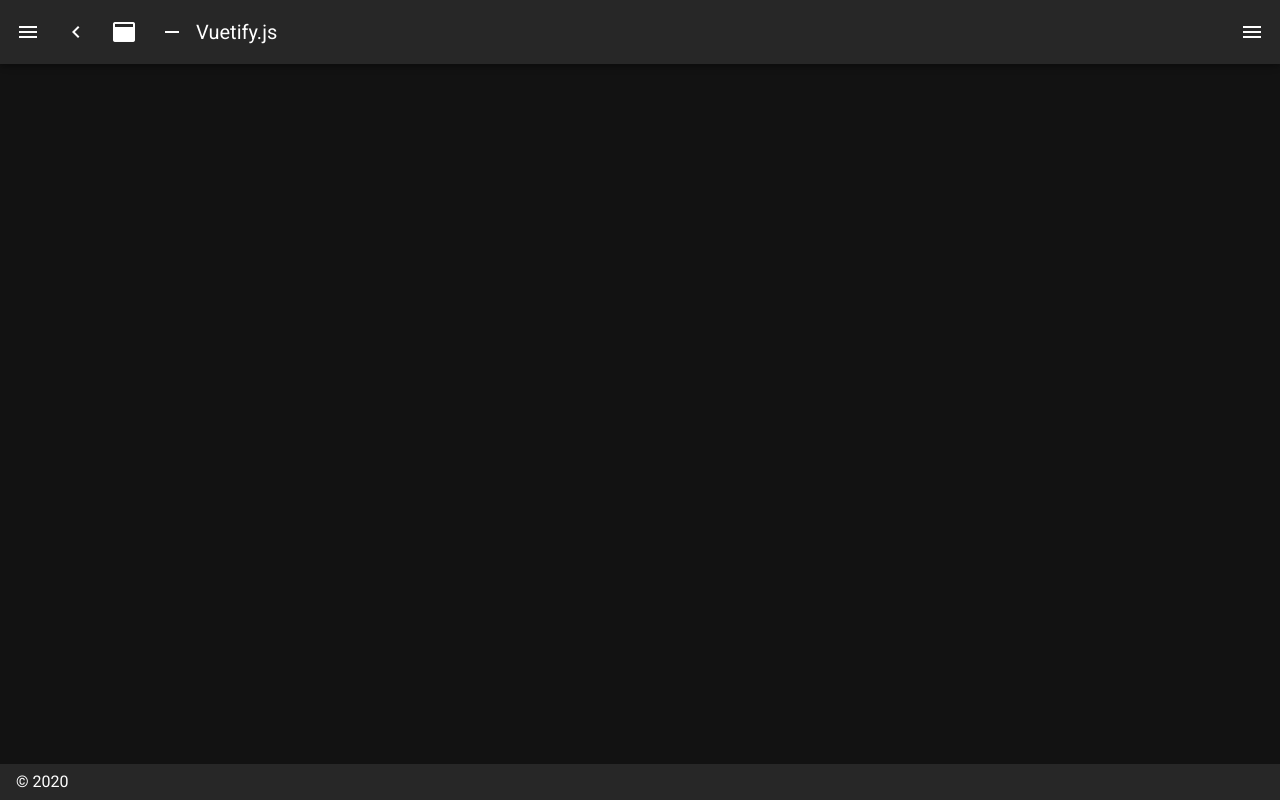
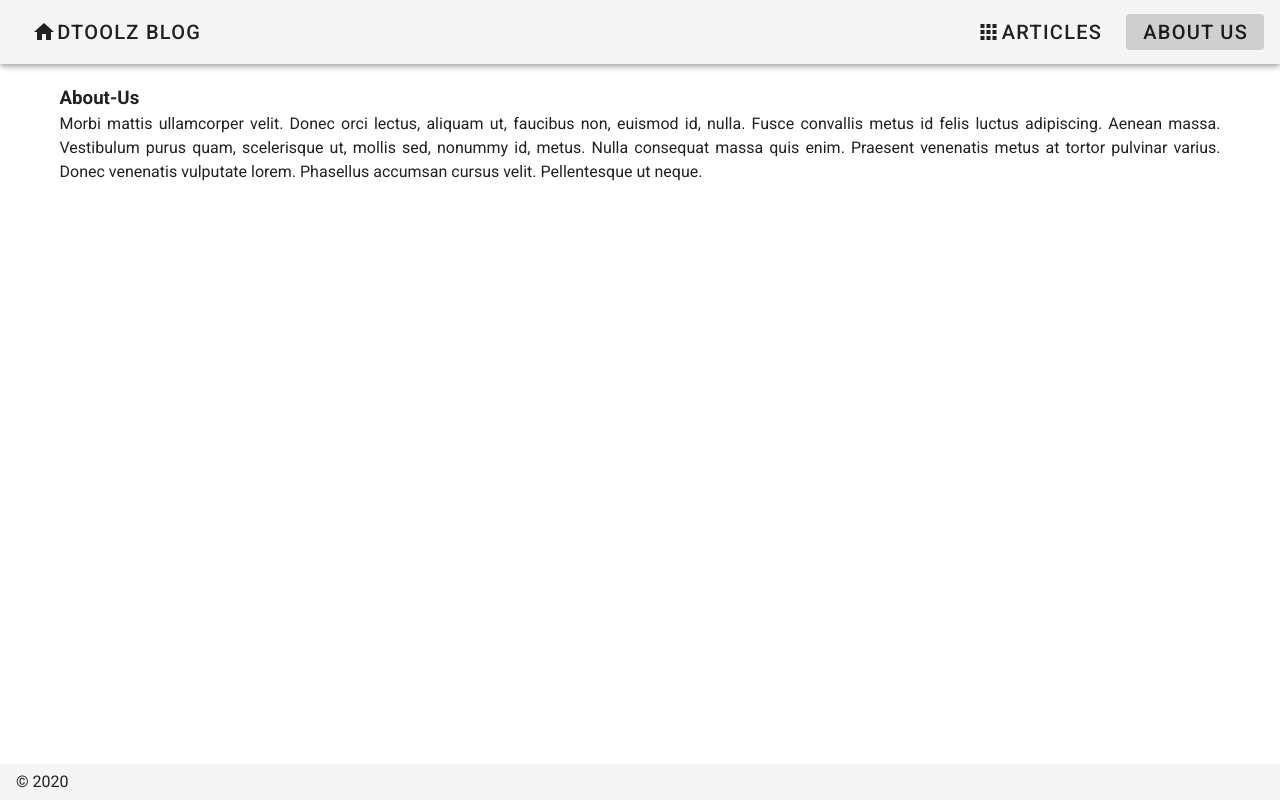
Before and after one commit to dtoolz/SSR-Nuxtjs-Blog, a Nuxt app: page /about in a window 1280 px wide. Before the commit this address had no page. Built offline with nearby package versions, Linux system fonts and the light colour scheme.

Commit message:
basic navigation working

```diff
--- a/layouts/default.vue
+++ b/layouts/default.vue
@@ -1,11 +1,8 @@
 <template>
-  <v-app dark>
+  <v-app light>
     <v-navigation-drawer
       v-model="drawer"
-      :mini-variant="miniVariant"
-      :clipped="clipped"
       fixed
-      app
     >
       <v-list>
         <v-list-item
@@ -24,61 +21,35 @@
         </v-list-item>
       </v-list>
     </v-navigation-drawer>
+
+
+
     <v-app-bar
-      :clipped-left="clipped"
       fixed
-      app
     >
-      <v-app-bar-nav-icon @click.stop="drawer = !drawer" />
-      <v-btn
-        icon
-        @click.stop="miniVariant = !miniVariant"
-      >
-        <v-icon>mdi-{{ `chevron-${miniVariant ? 'right' : 'left'}` }}</v-icon>
+      <v-app-bar-nav-icon class="hidden-lg-only"  @click.stop="drawer = !drawer" />
+      <v-btn router exact :to="'/'" text>
+        <v-icon>mdi-home</v-icon>
+        <v-toolbar-title>Dtoolz Blog</v-toolbar-title>
       </v-btn>
-      <v-btn
-        icon
-        @click.stop="clipped = !clipped"
-      >
-        <v-icon>mdi-application</v-icon>
+      <v-spacer />
+      <v-btn router exact :to="'/'" text class="mr-2 hidden-xs-only" >
+        <v-icon class="hidden-xs-only">mdi-apps</v-icon>
+         <v-toolbar-title class="hidden-xs-only">Articles</v-toolbar-title>
       </v-btn>
-      <v-btn
-        icon
-        @click.stop="fixed = !fixed"
-      >
-        <v-icon>mdi-minus</v-icon>
-      </v-btn>
-      <v-toolbar-title v-text="title" />
-      <v-spacer />
-      <v-btn
-        icon
-        @click.stop="rightDrawer = !rightDrawer"
-      >
-        <v-icon>mdi-menu</v-icon>
+
+      <v-btn router exact :to="'/about'" text >
+        <v-toolbar-title  class="hidden-xs-only">About Us</v-toolbar-title>
       </v-btn>
     </v-app-bar>
+
+
     <v-content>
       <v-container>
         <nuxt />
       </v-container>
     </v-content>
-    <v-navigation-drawer
-      v-model="rightDrawer"
-      :right="right"
-      temporary
-      fixed
-    >
-      <v-list>
-        <v-list-item @click.native="right = !right">
-          <v-list-item-action>
-            <v-icon light>
-              mdi-repeat
-            </v-icon>
-          </v-list-item-action>
-          <v-list-item-title>Switch drawer (click me)</v-list-item-title>
-        </v-list-item>
-      </v-list>
-    </v-navigation-drawer>
+
     <v-footer
       :fixed="fixed"
       app
@@ -92,26 +63,30 @@
 export default {
   data () {
     return {
-      clipped: false,
+
       drawer: false,
       fixed: false,
       items: [
         {
           icon: 'mdi-apps',
-          title: 'Welcome',
+          title: 'Articles',
           to: '/'
         },
         {
           icon: 'mdi-chart-bubble',
-          title: 'Inspire',
-          to: '/inspire'
+          title: 'About-Us',
+          to: '/about'
         }
       ],
-      miniVariant: false,
-      right: true,
-      rightDrawer: false,
-      title: 'Vuetify.js'
+      title: 'Dtoolz Blog'
     }
   }
 }
 </script>
+
+
+<style >
+*{
+  box-sizing: border-box;
+}
+</style>
--- a/nuxt.config.js
+++ b/nuxt.config.js
@@ -49,8 +49,14 @@ export default {
   vuetify: {
     customVariables: ['~/assets/variables.scss'],
     theme: {
-      dark: true,
+      //dark: true,
       themes: {
+        light: {
+          primary: colors.purple,
+          secondary: colors.grey.darken1,
+          accent: colors.shades.black,
+          error: colors.red.accent3,
+        },
         dark: {
           primary: colors.blue.darken2,
           accent: colors.grey.darken3,
--- /dev/null
+++ b/pages/about/index.vue
@@ -0,0 +1,13 @@
+<template>
+  <div class="mt-12 pt-6">
+    <v-layout>
+      <v-flex xs12 sm12 md12>
+        <h3>About-Us</h3>
+        <p class="text-justify">
+             Morbi mattis ullamcorper velit. Donec orci lectus, aliquam ut, faucibus non, euismod id, nulla. Fusce convallis metus id felis luctus adipiscing. Aenean massa. Vestibulum purus quam, scelerisque ut, mollis sed, nonummy id, metus.
+             Nulla consequat massa quis enim. Praesent venenatis metus at tortor pulvinar varius. Donec venenatis vulputate lorem. Phasellus accumsan cursus velit. Pellentesque ut neque.
+        </p>
+      </v-flex>
+    </v-layout>
+  </div>
+</template>
```
Also changed, not shown: pages/posts/index.vue (added).
